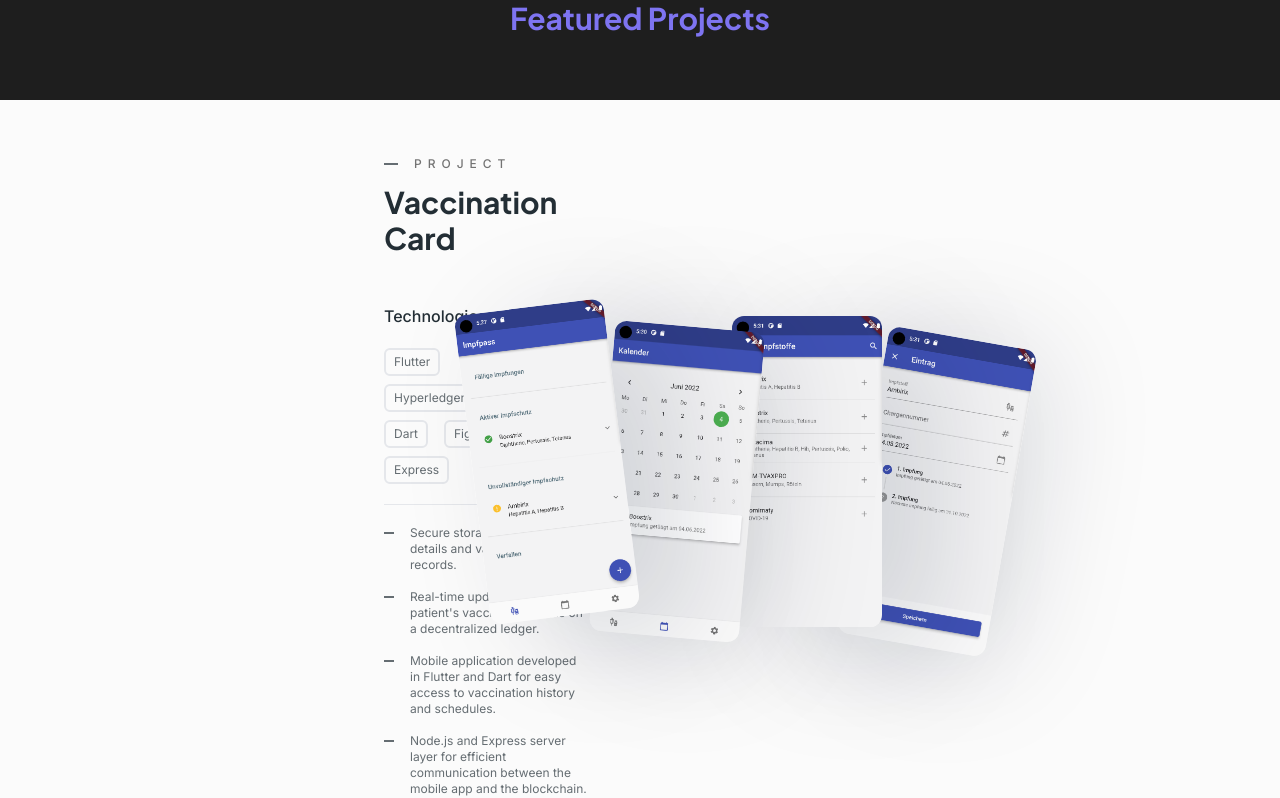
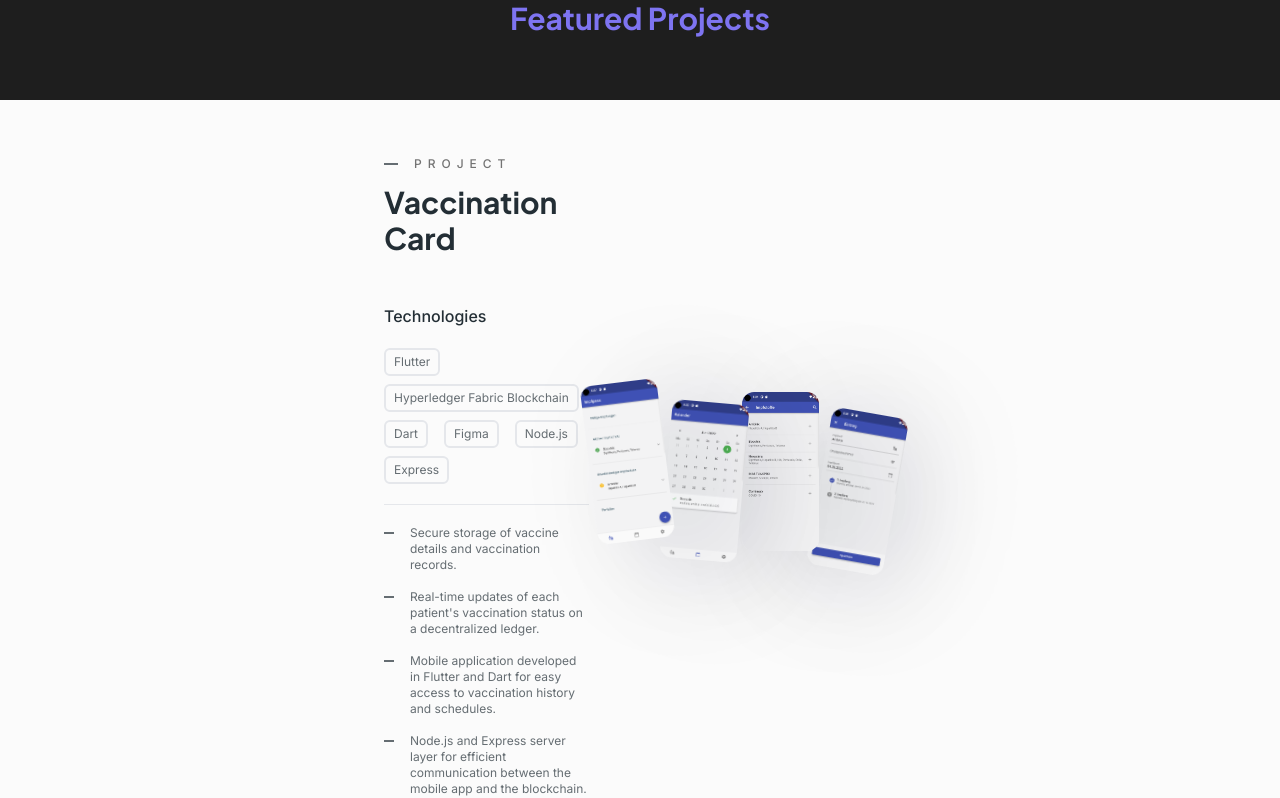
Before and after one commit to mikaboh/portfolio, a Vue app: page / in a window 1280 px wide. Shown: the part 3352-4150 px from the top of the page. Built offline with nearby package versions, Linux system fonts and the light colour scheme; a web font is replaced by a local one.

Commit message:
wip mockup screen animations

```diff
--- a/src/components/sections/projects/MockupScreenComponent.tsx
+++ b/src/components/sections/projects/MockupScreenComponent.tsx
@@ -1,24 +1,37 @@
-function MockupScreenComponent({ mockupScreen, zindex }: MockupScreenComponentProps) {
+import { motion, motionValue } from "framer-motion";
+
+function MockupScreenComponent({ mockupScreen }: MockupScreenComponentProps) {
     const { image, width, shadowX, shadowY, shadowBlur, angle, borderRadius } = mockupScreen;
+    const imageVariants = {
+        rest: {
+            height: 'auto',
+            rotate: angle,
+            top: `${mockupScreen.posY}px`,
+        },
+        hover: {
+            rotate: 0,
+            height: '100%',
+            top: '0',
+        },
+    };
 
-    const style: React.CSSProperties = {
-        width: `${width}px`,
-        height: 'auto',
-        transform: `rotate(${angle}deg)`,
+    const style = {
         borderRadius: `${borderRadius}px`,
         boxShadow: `${shadowX}px ${shadowY}px ${shadowBlur}px rgba(9, 20, 50, 0.15)`,
-        zIndex: zindex,
-        top: `${mockupScreen.posY}px`,
     };
 
     return (
-        <img src={image} style={style} className="relative" />
+        <motion.img
+            src={image}
+            style={style}
+            className="relative"
+            variants={imageVariants}
+        />
     );
 }
 
 interface MockupScreenComponentProps {
     mockupScreen: MockupScreen;
-    zindex: number;
 }
 
 export default MockupScreenComponent;
--- a/src/components/sections/projects/ProjectCard.tsx
+++ b/src/components/sections/projects/ProjectCard.tsx
@@ -1,13 +1,51 @@
+import { motion, useAnimationControls } from "framer-motion";
 import HeadlineLeftAligned from "../../HeadlineLeftAligned";
 import MockupScreenComponent from "./MockupScreenComponent";
 import TechnologyBulletPoint from "./TechnologyBulletPoint";
 import TechnologyTag from "./TechnologyTag";
 
 function ProjectCard({ project }: ProjectCardProps) {
+    const mockupAnimationControls = useAnimationControls();
+    const infoAnimationControls = useAnimationControls();
+    const mockupScreenVariants = {
+        rest: {
+            width: '60%',
+        },
+        hover: {
+            width: '100%',
+        },
+    };
+
+    const infoVariants = {
+        rest: {
+            opacity: 1,
+            display: 'flex'
+        },
+        hover: {
+            opacity: 0,
+            display: 'none'
+        },
+    };
+
+    function onMockupHover() {
+        mockupAnimationControls.start('hover');
+        infoAnimationControls.start('hover');
+    }
+
+    function onMockupLeave() {
+        mockupAnimationControls.start('rest');
+        infoAnimationControls.start('rest');
+    }
+
     return (
         <div className="px-96 py-14 bg-backgroundLight flex flex-row items-center justify-between">
             {/* Info */}
-            <div className="flex flex-col gap-12 w-2/5">
+            <motion.div
+                className="flex flex-col gap-12 w-2/5"
+                initial="rest"
+                animate={infoAnimationControls}
+                variants={infoVariants}
+            >
                 <HeadlineLeftAligned category="project" title={project.title} theme="light" />
 
                 {/* Details */}
@@ -33,16 +71,39 @@ function ProjectCard({ project }: ProjectCardProps) {
                         })}
                     </div>
                 </div>
-            </div>
+            </motion.div>
 
             {/* Mockup Screens */}
-            <div className={`flex flex-row justify-center w-3/5 ${project.mockupScreenSpacing ? project.mockupScreenSpacing : ""}`}>
-                {project.mockupScreens && project.mockupScreens.map((mockupScreen, index) => {
-                    return (
-                        <MockupScreenComponent key={index} mockupScreen={mockupScreen} zindex={project.mockupScreens!.length - index} />
-                    )
-                })}
-            </div>
+            {project.mockupScreens && (
+                <motion.div
+                    className={`justify-center`}
+                    style={{
+                        display: 'grid',
+                        gridTemplateColumns: `repeat(${project.mockupScreens!.length}, 1fr`,
+                        gridTemplateRows: '1fr',
+                    }}
+                    initial="rest"
+                    onHoverStart={onMockupHover}
+                    onHoverEnd={onMockupLeave}
+                    animate={mockupAnimationControls}
+                    variants={mockupScreenVariants}
+                >
+                    {project.mockupScreens!.map((mockupScreen, index) => {
+                        return (
+                            <div
+                                style={{
+                                    zIndex: project.mockupScreens!.length - index
+                                }}
+                            >
+                                <MockupScreenComponent
+                                    key={index}
+                                    mockupScreen={mockupScreen}
+                                />
+                            </div>
+                        )
+                    })}
+                </motion.div>
+            )}
         </div>
     );
 }
--- a/src/data/projects.json
+++ b/src/data/projects.json
@@ -15,7 +15,7 @@
             "Mobile application developed in Flutter and Dart for easy access to vaccination history and schedules.",
             "Node.js and Express server layer for efficient communication between the mobile app and the blockchain."
         ],
-        "mockupScreenSpacing": "-space-x-5",
+        "mockupScreenSpacing": 15,
         "mockupScreens": [
             {
                 "image": "vaccination-card/vac_pass.png",
@@ -24,7 +24,7 @@
                 "shadowX": "50",
                 "shadowY": "25",
                 "shadowBlur": "120",
-                "angle": "-7",
+                "angle": -7,
                 "borderRadius": "12"
             },
             {
@@ -34,7 +34,7 @@
                 "shadowX": "12",
                 "shadowY": "7",
                 "shadowBlur": "120",
-                "angle": "5",
+                "angle": 5,
                 "borderRadius": "12"
             },
             {
@@ -44,7 +44,7 @@
                 "shadowX": "50",
                 "shadowY": "25",
                 "shadowBlur": "120",
-                "angle": "0",
+                "angle": 0,
                 "borderRadius": "12"
             },
             {
@@ -54,7 +54,7 @@
                 "shadowX": "12",
                 "shadowY": "7",
                 "shadowBlur": "120",
-                "angle": "10",
+                "angle": 10,
                 "borderRadius": "12"
             }
         ]
@@ -74,7 +74,7 @@
             "Optionen zum Wechseln zwischen verschiedenen Einheiten für die Messung von Kohlenhydraten und Blutzucker.",
             "Verfügt über einen Dunkelmodus."
         ],
-        "mockupScreenSpacing": "-space-x-1",
+        "mockupScreenSpacing": 5,
         "mockupScreens": [
             {
                 "image": "glucos/calculator.png",
@@ -83,7 +83,7 @@
                 "shadowX": "50",
                 "shadowY": "17",
                 "shadowBlur": "84",
-                "angle": "-8",
+                "angle": -8,
                 "borderRadius": "12"
             },
             {
@@ -93,7 +93,7 @@
                 "shadowX": "8",
                 "shadowY": "5",
                 "shadowBlur": "84",
-                "angle": "0",
+                "angle": 0,
                 "borderRadius": "12"
             },
             {
@@ -103,7 +103,7 @@
                 "shadowX": "8",
                 "shadowY": "5",
                 "shadowBlur": "84",
-                "angle": "8",
+                "angle": 8,
                 "borderRadius": "12"
             }
         ]
@@ -135,7 +135,7 @@
                 "shadowX": "7",
                 "shadowY": "3",
                 "shadowBlur": "12",
-                "angle": "0",
+                "angle": 0,
                 "borderRadius": "7"
             }
         ]
--- a/src/interfaces/MockupScreen.ts
+++ b/src/interfaces/MockupScreen.ts
@@ -5,6 +5,6 @@ interface MockupScreen {
     shadowX: string;
     shadowY: string;
     shadowBlur: string;
-    angle: string;
+    angle: number;
     borderRadius: string;
 }
--- a/src/interfaces/Project.ts
+++ b/src/interfaces/Project.ts
@@ -2,6 +2,6 @@ interface Project {
     title: string;
     technologies: string[];
     description: string[];
-    mockupScreenSpacing?: string;
+    mockupScreenSpacing?: number;
     mockupScreens?: MockupScreen[];
 }
```
